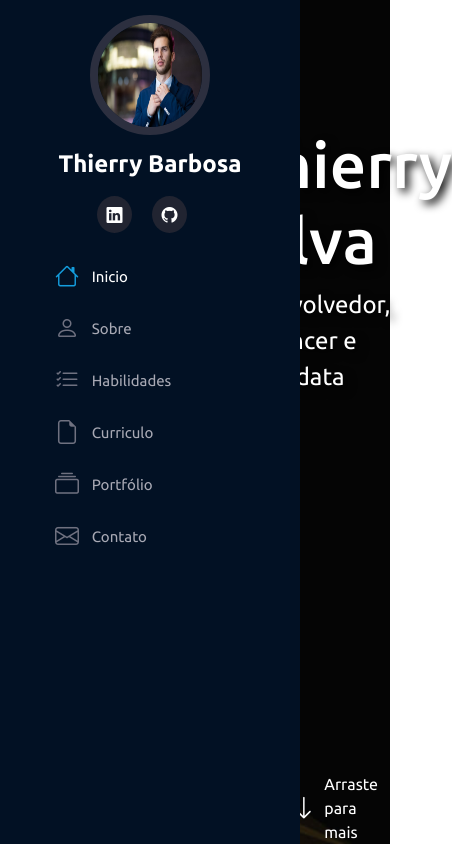
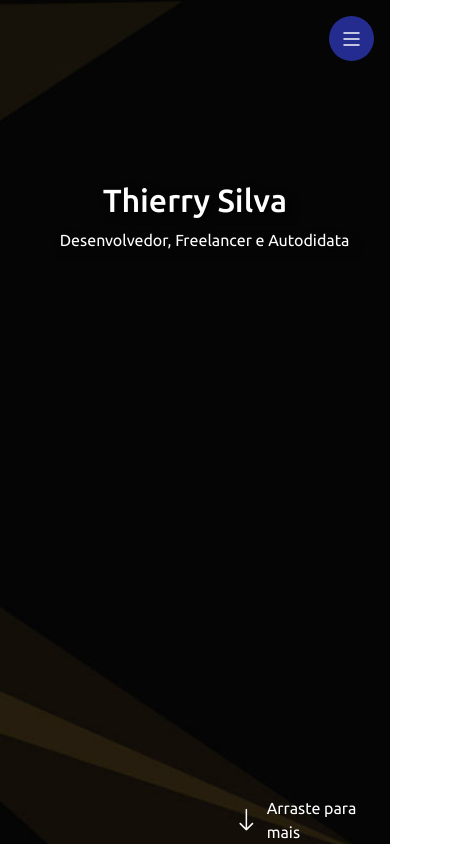
Before and after one commit to DEV-Thierry/ficticio-portfolio, a plain HTML site: page index.html in a window 390 px wide. Shown: the whole page, 452 px wide, since content can reach past the window. Drawn offline with nearby package versions, Linux system fonts and the light colour scheme.

Commit message:
menu-responsivo pronto

```diff
--- a/index.html
+++ b/index.html
@@ -11,6 +11,8 @@
     <title>Thierry |  Developer</title>
 </head>
 <body>
+
+    <i class="bi bi-list menu-mobile"></i>
 
     <aside id="header">
         <section class="profile">
--- a/static/script.js
+++ b/static/script.js
@@ -0,0 +1,10 @@
+
+const menuMobile = document.querySelector('.menu-mobile');
+const body = document.querySelector('body');
+
+menuMobile.addEventListener('click', () => {
+    menuMobile.classList.contains("bi-list")
+    ? menuMobile.classList.replace("bi-list", "bi-x")
+    :menuMobile.classList.replace("bi-x", "bi-list");
+    body.classList.toggle("menu-nav-active")
+});
--- a/static/style.css
+++ b/static/style.css
@@ -8,6 +8,23 @@ html, body{
 
 :root{
     --border: #2c2f3f;
+}
+
+.menu-mobile{
+    position: fixed;
+    color: #fff;
+    background-color: #252c90;
+    right: 1rem;
+    top: 1rem;
+    font-size: 1.5rem;
+    border-radius: 4rem;
+    cursor: pointer;
+    z-index: 10;
+    width: 45px;
+    height: 45px;
+    display: none;
+    justify-content: center;
+    align-items: center;
 }
 
 /*estilizando a barra de navegação  */
@@ -136,3 +153,35 @@ html, body{
         text-decoration: none;
         color: #fff;
     }
+
+    .menu-nav-active{
+        overflow: hidden;
+    }
+
+    .menu-nav-active #header{
+        left: 0;
+    }
+
+
+@media (max-width: 1024px) {
+    .menu-mobile{
+        display: flex;
+    }
+
+    #header{
+        left: -300px;
+    }
+
+    section#inicio h2{
+        font-size: 2rem;
+    }
+
+    section#inicio #subtitle{
+        margin-right: 0;
+        font-size: 1rem;
+    }
+
+    #main{
+        margin-left: 0;
+    }
+}
```
